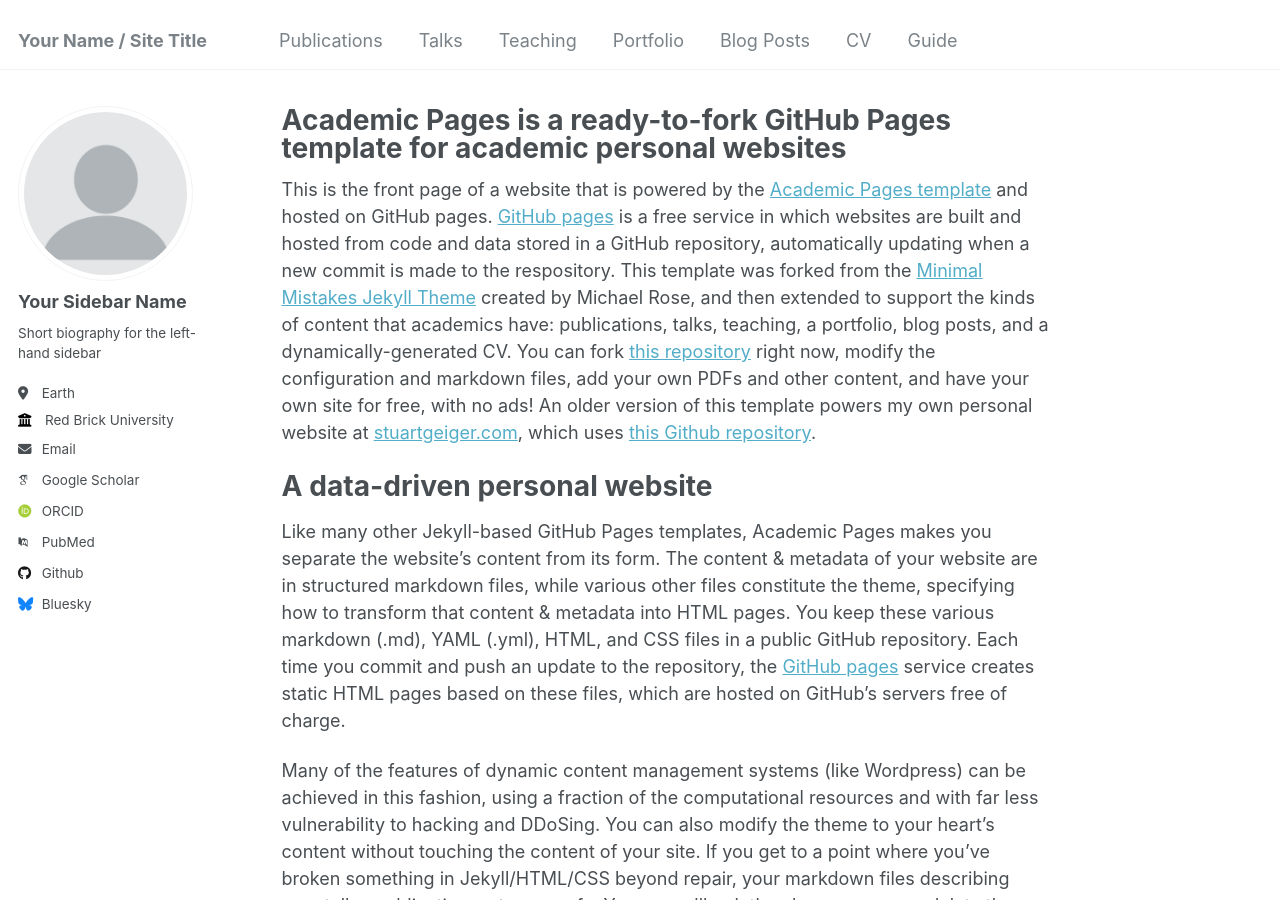
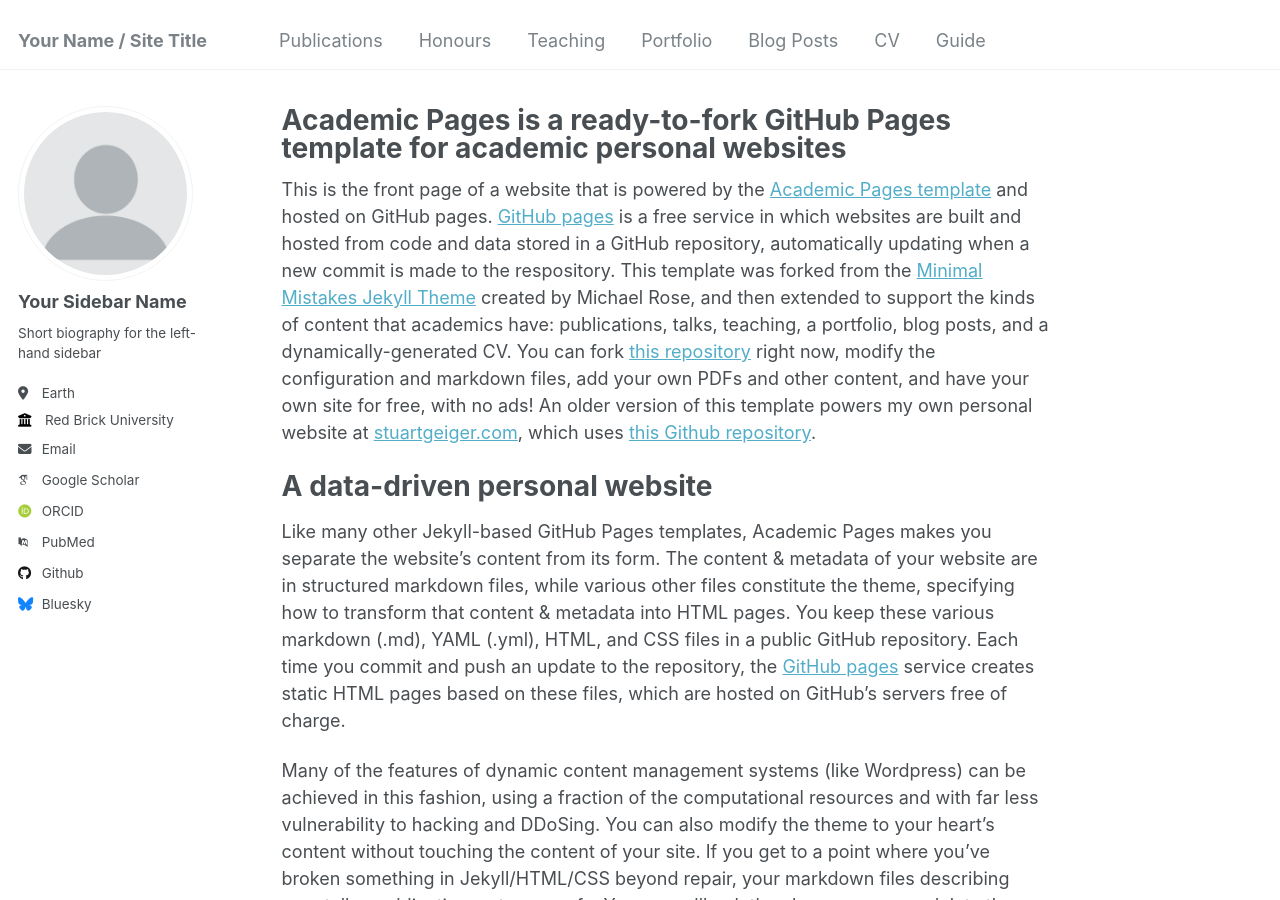
Before and after one commit to Mag1cdog/Hao-Jiang, a Jekyll site: the page built from _pages/about.md, in a window 1280 px wide and 900 px high. Built offline with Jekyll 4.4.1, drawn with Linux system fonts in a browser that asks for light colours; some web fonts are replaced.

Commit message:
Update navigation.yml

```diff
--- a/_data/navigation.yml
+++ b/_data/navigation.yml
@@ -8,7 +8,7 @@ main:
   - title: "Publications"
     url: /publications/
 
-  - title: "Talks"
+  - title: "Honours"
     url: /talks/
 
   - title: "Teaching"
```
